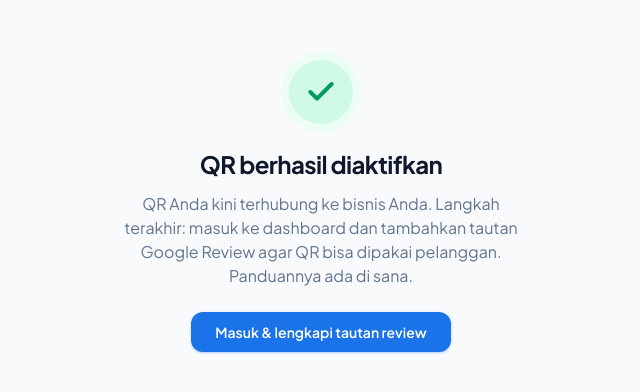
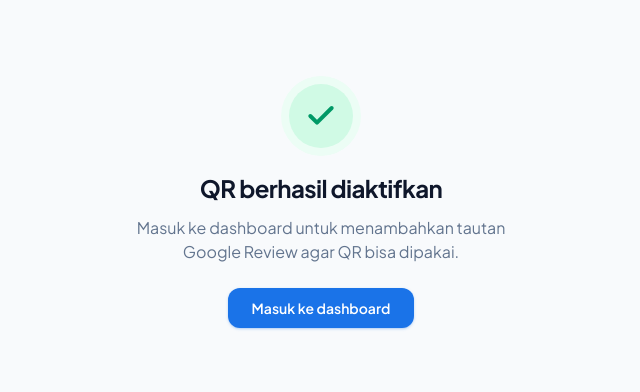
Before and after one commit to ekodororo-hash/qris, a Next.js app: page /q/1/activated in a window 1280 px wide. Shown: the part 194-586 px from the top of the page, without its empty margins (319-959 px from the left). Built offline with nearby package versions, Linux system fonts and the light colour scheme.

Commit message:
Add files via upload

```diff
--- a/src/app/q/[token]/activated/page.tsx
+++ b/src/app/q/[token]/activated/page.tsx
@@ -6,8 +6,8 @@ export default function Activated() {
     <main className="mx-auto flex min-h-dvh max-w-md flex-col items-center justify-center gap-3 p-6 text-center">
       <span className="grid size-16 place-items-center rounded-full bg-emerald-100 text-emerald-600 ring-8 ring-emerald-50"><IconCheck className="size-8" strokeWidth={3} /></span>
       <h1 className="mt-3 text-2xl font-bold tracking-tight">QR berhasil diaktifkan</h1>
-      <p className="text-slate-500">QR Anda kini terhubung ke bisnis Anda. Langkah terakhir: masuk ke dashboard dan tambahkan tautan Google Review agar QR bisa dipakai pelanggan. Panduannya ada di sana.</p>
-      <Link href="/login" className="btn mt-3 px-6">Masuk & lengkapi tautan review</Link>
+      <p className="text-slate-500">Masuk ke dashboard untuk menambahkan tautan Google Review agar QR bisa dipakai.</p>
+      <Link href="/login" className="btn mt-3 px-6">Masuk ke dashboard</Link>
     </main>
   );
 }
```
